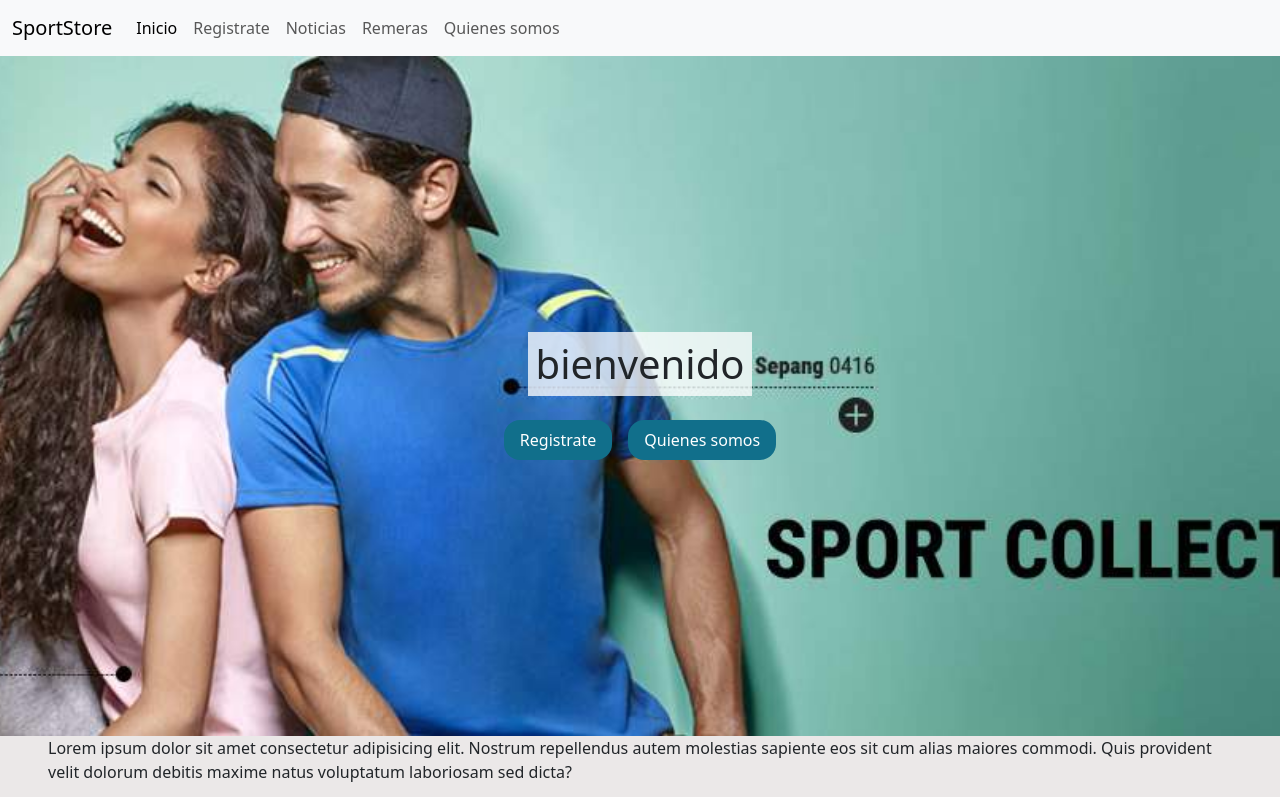
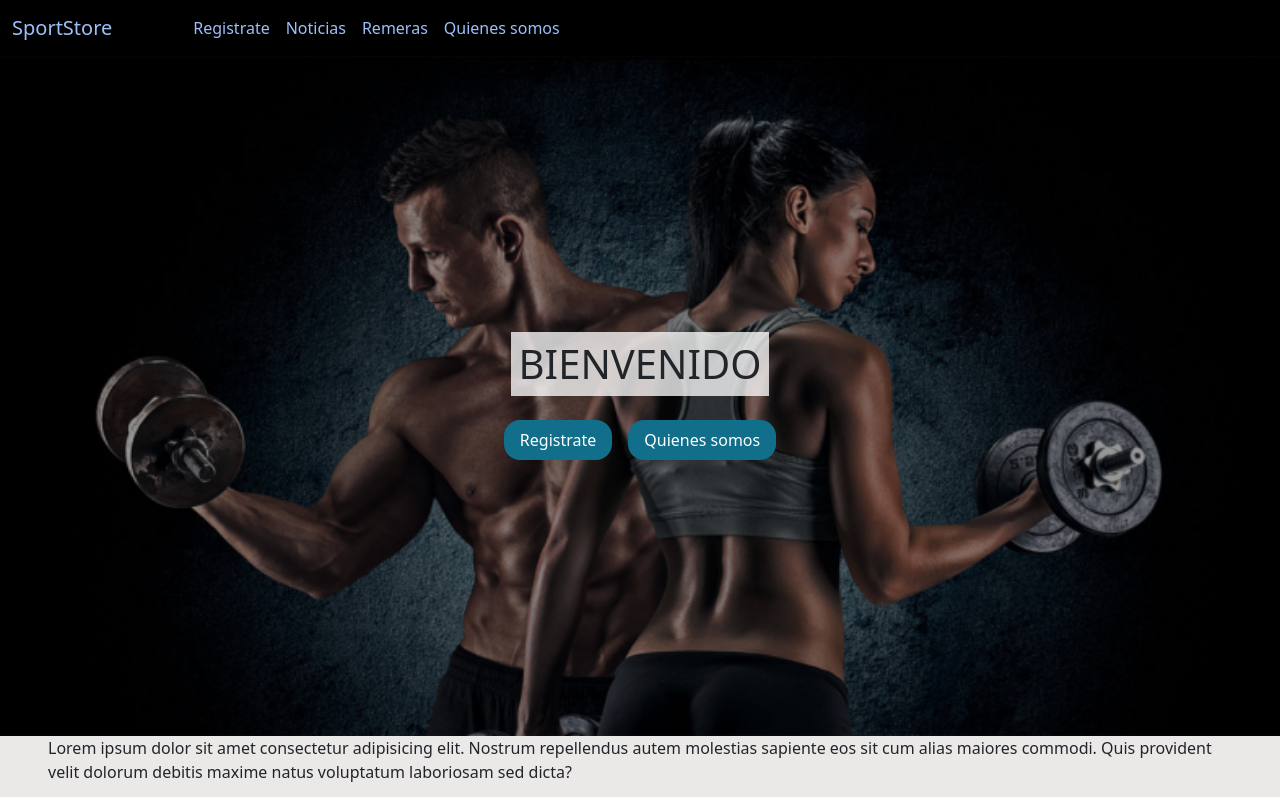
Before and after one commit to Francisco-Armenio/venta, a plain HTML site: page index.html in a window 1280 px wide. Shown: the top 797 px of the page. Drawn offline with nearby package versions, Linux system fonts and the light colour scheme.

Commit message:
cambie el inicio

```diff
--- a/estilos.css/estilos.css
+++ b/estilos.css/estilos.css
@@ -5,8 +5,10 @@ body{
     background-color: #ebe8e8;
 }
 
+
+
 .div{
-    background-image: url(../imgagenes/baner.jpg);
+    background-image: url(../imgagenes/gym.png);
     background-size: cover;
     background-position: center center;
     background-repeat: no-repeat;
@@ -65,6 +67,11 @@ body{
 
 .registro{
     padding:5px;
+}
+
+.pepe{
+    display: flex;
+    justify-content: center;
 }
 
 .borde{
@@ -163,3 +170,15 @@ ul{
     height: 40%;
     grid-area: tarjeta6;
 }
+
+.navbar{
+    background-color: #000;
+}
+
+.navbar a{
+    color: rgb(155, 193, 250);
+}
+
+.navbar a:hover{
+    color: white;
+}
--- a/index.html
+++ b/index.html
@@ -10,7 +10,7 @@
 <body>
 
     <header>
-        <nav class="navbar navbar-expand-lg bg-body-tertiary">
+        <nav class="navbar navbar-expand-lg">
             <div class="container-fluid">
               <a class="navbar-brand" href="./index.html">SportStore</a>
               <button class="navbar-toggler" type="button" data-bs-toggle="collapse" data-bs-target="#navbarNav" aria-controls="navbarNav" aria-expanded="false" aria-label="Toggle navigation">
@@ -41,7 +41,7 @@
 
     <main>
       <div class="div">
-        <h1 class="titulo">bienvenido</h1>
+        <h1 class="titulo">BIENVENIDO</h1>
         <div class="botones">
           <a class="boton" href="./archivos.html/registrate.html">Registrate</a>
           <a class="boton" href="./archivos.html/quienes-somos.html">Quienes somos</a>
```
Also changed, not shown: archivos.html/noticias.html (+1 -1 lines), archivos.html/registrate.html (+4 -4 lines), imgagenes/gym.png (added).
